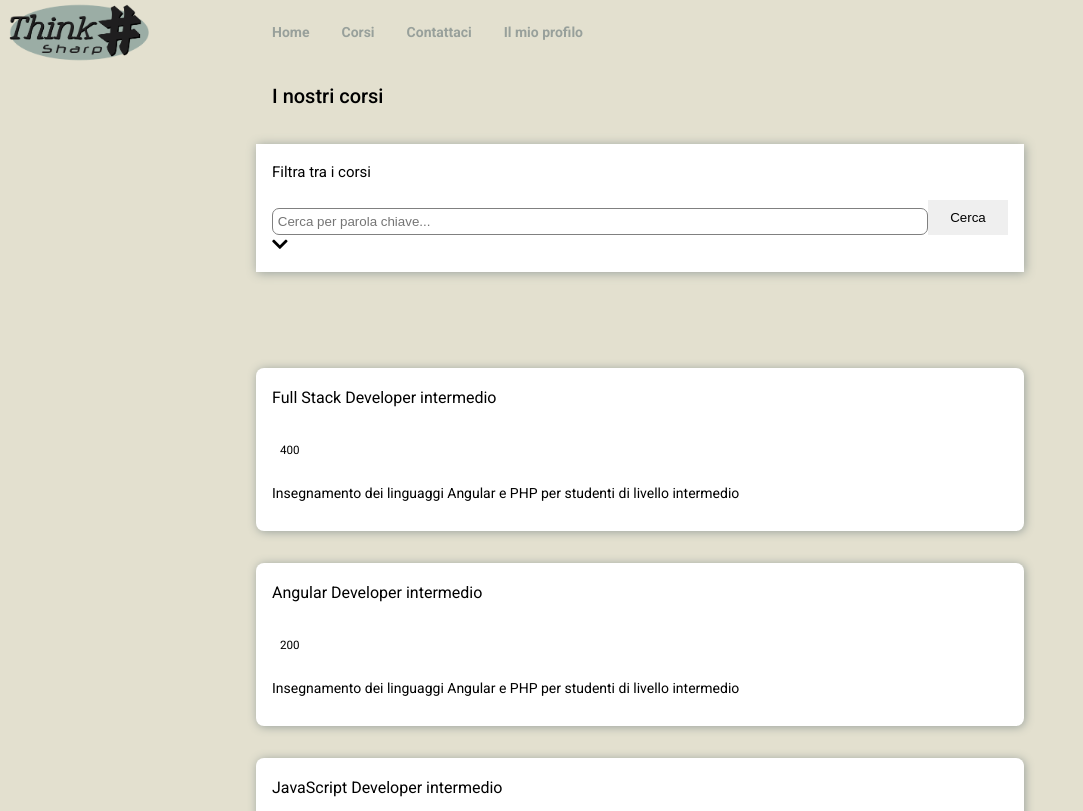
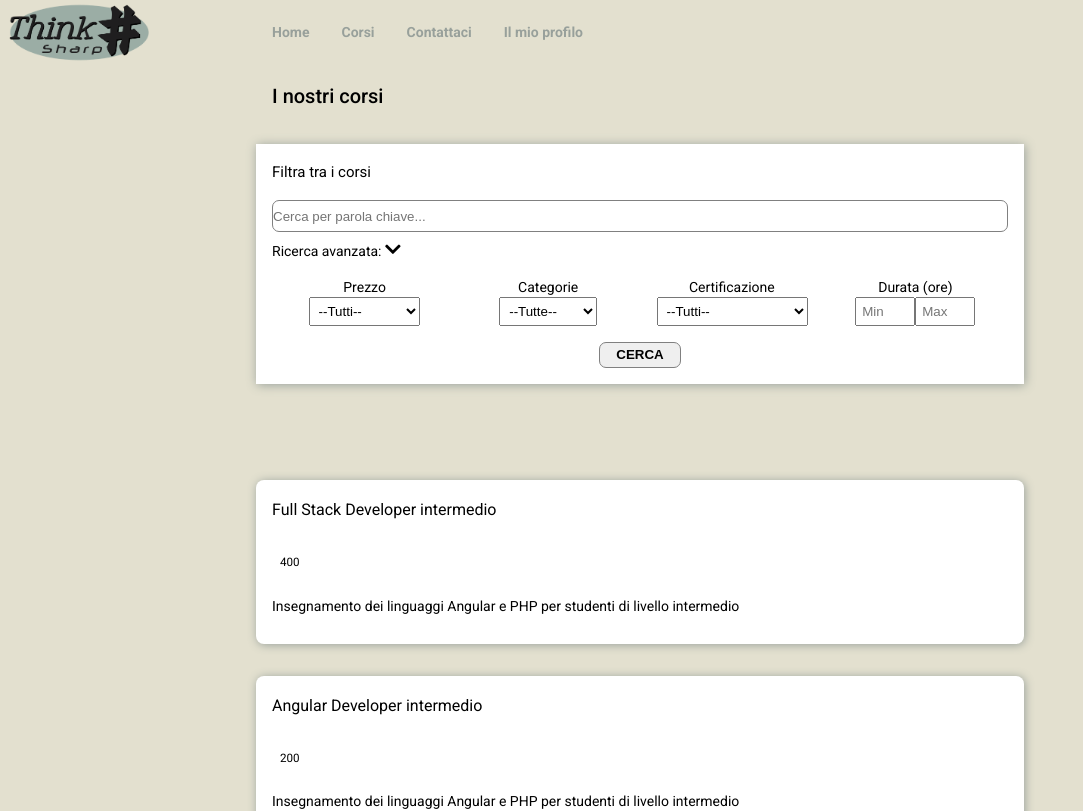
Before and after one commit to felixstan97/progettoSharp, an Angular app: page /corso in a window 1280 px wide. Shown: the top 811 px of the page, without its empty margins (0-1083 px from the left). Built offline with nearby package versions, Linux system fonts and the light colour scheme.

Commit message:
freccina ricerca avanzata-stile select

```diff
--- a/src/app/corso/corso.component.html
+++ b/src/app/corso/corso.component.html
@@ -1,55 +1,69 @@
 <div class="titoloEfiltro">
     <h2>I nostri corsi</h2>
+
     <div class="filtri-corso">
+
         <h4>Filtra tra i corsi</h4>
+
         <form>
             <div class="barra-ricerca">
                 <input class="ricerca" type="text" placeholder="Cerca per parola chiave...">
-                <button type="submit" >Cerca</button>
+
             </div>
-            <div><i class="fas fa-chevron-down" (click)="toggleAdvancedSearch($event)"></i></div>
+            <div>Ricerca avanzata: <i class="fas fa-chevron-down" (click)="toggleAdvancedSearch($event)"></i></div>
             <div class="prova-grid height-zero" data-search>
+                <div class="prova-filtri">
                     <div>
-                    <label>
-                        Gratis
-                        <input type="checkbox" name="gratis" checked>
-                    </label>
+                        <label>Prezzo</label><br/>
+                        <select name="prezzo">
+                            <option value="*">--Tutti--</option>
+                            <option value="0">Gratis</option>
+                            <option value="1">A pagamento</option>
+                        </select>
                     </div>
+
                     <div>
-                    <label>
-                        A pagamento
-                        <input type="checkbox"  name="pagamento" checked>
-                    </label>
-                </div>
-                <div>
-                    <span>
+                        <label>Categorie</label><br/>
                             <select name="categoria" (change)="scegliCategoria($event)">
-                            <option value="*">--Tutte le categorie--</option>
+                                <option value="*">--Tutte--</option>
                                 <option *ngFor="let cat of categorie" [value]="cat">{{cat}}</option>
                             </select>
-                    </span>
                     </div>
+
                     <div>
-                    <select name="durata">
+                        <label>Certificazione</label><br/>
+                        <select name="certificazione">
+                            <option value="*">--Tutti--</option>
+                            <option value="0">Senza certificazione</option>
+                            <option value="1">Con certificazione</option>
+                        </select>
+                    </div>
+
+                    <div class="durata">
+                        <!-- <select name="durata">
                             <option value="*">--Qualsiasi durata--</option>
                             <option *ngFor="let durata of durate" [value]="durata">{{durata}}</option>
-                    </select>
+                        </select> -->
+                        <label>Durata (ore)</label><br/>
+                        <input type="number" placeholder="Min">
+                        <input type="number" placeholder="Max">
                     </div>
                 </div>
-
-        </form>
                 <div class="categorieScelte" *ngIf="categorieScelte.length > 0">
                     <h4>Categorie scelte:</h4>
                     <!-- Angular Material -->
                     <mat-chip-list aria-label="Fish selection">
-                <mat-chip *ngFor="let cat of categorieScelte" [selectable]="selectable"
-                        [removable]="removable" (removed)="remove(cat)">
+                        <mat-chip *ngFor="let cat of categorieScelte" [selectable]="selectable" [removable]="removable"
+                            (removed)="remove(cat)">
                             {{cat}}
                             <mat-icon matChipRemove *ngIf="removable">cancel</mat-icon>
                         </mat-chip>
                     </mat-chip-list>
                     <!-- fine Angular Material -->
                 </div>
+            </div>
+            <div class="bottone-cerca"><button type="submit">Cerca</button></div>
+        </form>
     </div>
 </div>
 
@@ -59,7 +73,8 @@
             <div class="corso">
                 <h3 (click)="mostraDettagli(corso.id)">
                     <!-- <a routerLink="corso/dettagli/{{corso.id}}"> -->
-                    {{corso.titolo}}</h3>
+                    {{corso.titolo}}
+                </h3>
                 <div class="location">
                     <!-- <i class="fas fa-map-marker-alt"></i> -->
                     <h5>{{corso.durata}}</h5>
--- a/src/app/corso/corso.component.scss
+++ b/src/app/corso/corso.component.scss
@@ -19,28 +19,25 @@
         .fa-chevron-down, .fa-chevron-up{
             font-size: large;
             cursor: pointer;
+            margin-top: 0.5rem;
         }
 
         .barra-ricerca{
             display: flex;
+            height: 2rem;
+
 
 
             input.ricerca {
-                width: calc(100% - 5rem);
-                padding: .3rem;
-                margin-top: .5rem;
+                width: 100%;
+                height: 100%;
                 outline: none;
                 border: 1px solid grey;
                 border-radius: 7px;
                 }
 
-            button{
-                width: 5rem;
-                padding: .3rem 1rem;
-                border: none;
+        }
 
-        }
-        }
 
 
 
@@ -51,6 +48,9 @@
             left: 0;
             width: 100%;
             position: relative;
+
+
+            .prova-filtri{
                 display: flex;
                 flex-wrap: wrap;
                 justify-content: space-evenly;
@@ -67,16 +67,29 @@
 
                 >*{
                     margin: 1rem;
+                    width: 150px;
+                    text-align: center;
                 }
 
 
 
                 select{
+                    width: auto;
                     padding: .3rem;
                     outline: none;
+
+                    option:first-child{
+                        color: gray;
+                    }
                 }
 
-
+                .durata{
+                    input{
+                        max-width: 40%;
+                        padding: .3rem;
+                    }
+                }
+            }
 
         }
 
@@ -88,6 +101,18 @@
                 background-color: $marroncino;
                 color: #fff;
             }
+        }
+    }
+
+    .bottone-cerca{
+        text-align: center;
+
+        button{
+            padding: .3rem 1rem;
+            text-transform: uppercase;
+            border-radius: 7px;
+            border: 1px solid grey;
+            font-weight: bold;
             }
     }
 
--- a/src/app/corso/corso.component.ts
+++ b/src/app/corso/corso.component.ts
@@ -46,16 +46,13 @@ export class CorsoComponent implements OnInit {
   categorieScelte : String[] = [];
 
   scegliCategoria(event:any) {
-    console.log("sono qui");
+    if(event.target.value == "*") return;
     if (!this.categorieScelte.includes(event.target.value)){
       this.categorieScelte.push(event.target.value);
-      console.log(event.target.value);
     }
+    event.target.value = "*";
   }
 
-  nuovoMetodo(){
-    console.log("prova prova");
-  }
 
   // ------------- Material CHIPS -------------------
   selectable = true;
```
Lines whose indentation alone changed are shown as unchanged.
